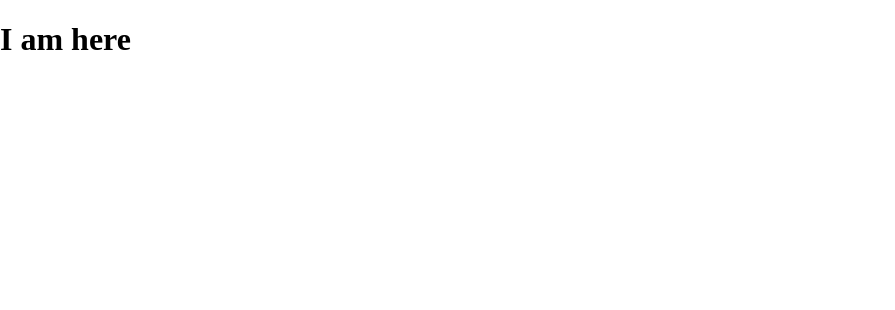
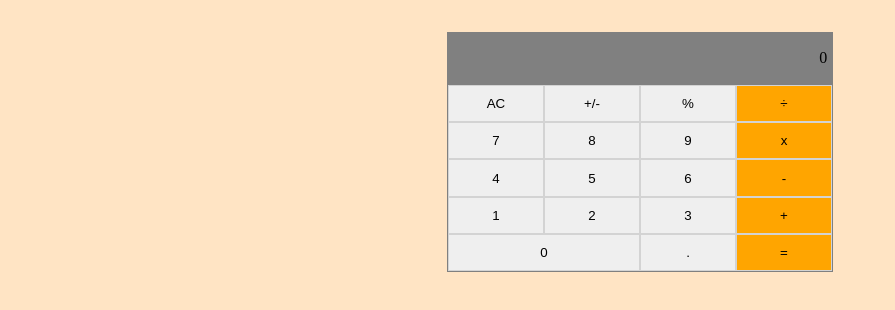
Before and after one commit to samwel-mongare/math_magician, a React (Create React App) app: page /Calculator in a window 1280 px wide. Shown: the top 310 px of the page, without its empty margins (0-895 px from the left). Built offline with nearby package versions, Linux system fonts and the light colour scheme.

Commit message:
Add calculator UI and styling

```diff
--- a/src/App.js
+++ b/src/App.js
@@ -1,7 +1,9 @@
+import Calculator from './components/Calculator';
+
 function App() {
   return (
-    <div className="App">
-      <h1>I am here</h1>
+    <div className="calculator-container">
+      <Calculator />
     </div>
   );
 }
--- a/src/components/Calculator.js
+++ b/src/components/Calculator.js
@@ -0,0 +1,38 @@
+import React, { Component } from 'react';
+import '../index.css';
+
+export default class Calculator extends Component {
+  constructor(props) {
+    super(props);
+    this.state = {};
+  }
+
+  render() {
+    return (
+      <div className="calc-grid">
+        <div className="output">
+          0
+        </div>
+        <button type="button">AC</button>
+        <button type="button">+/-</button>
+        <button type="button">%</button>
+        <button type="button" className="math-sign">÷</button>
+        <button type="button">7</button>
+        <button type="button">8</button>
+        <button type="button">9</button>
+        <button type="button" className="math-sign">x</button>
+        <button type="button">4</button>
+        <button type="button">5</button>
+        <button type="button">6</button>
+        <button type="button" className="math-sign">-</button>
+        <button type="button">1</button>
+        <button type="button">2</button>
+        <button type="button">3</button>
+        <button type="button" className="math-sign">+</button>
+        <button type="button" className="span-two">0</button>
+        <button type="button">.</button>
+        <button type="button" className="math-sign">= </button>
+      </div>
+    );
+  }
+}
--- a/src/index.css
+++ b/src/index.css
@@ -1,3 +1,40 @@
+*, *::before, * ::after {
+  box-sizing: border-box;
+}
+
 body {
   margin: 0;
+  background-color: bisque;
+  display: flex;
+  align-content: center;
+  justify-content: space-evenly;
 }
+
+.calc-grid {
+  display: grid;
+  margin-top: 2rem;
+  grid-template-columns: repeat(4, 6rem);
+  grid-template-rows: minmax(7rem, auto) repeat(5 6rem);
+  height: 15rem;
+  border: 1px solid gray;
+}
+
+.span-two {
+  grid-column: span 2;
+}
+
+.output {
+  grid-column: 1/-1;
+  background-color: gray;
+  text-align: end;
+  padding-right: 0.3rem;
+  padding-top: 1rem;
+}
+
+.math-sign {
+  background-color: orange;
+}
+
+button {
+   border: 1px solid lightgrey;
+}
```
